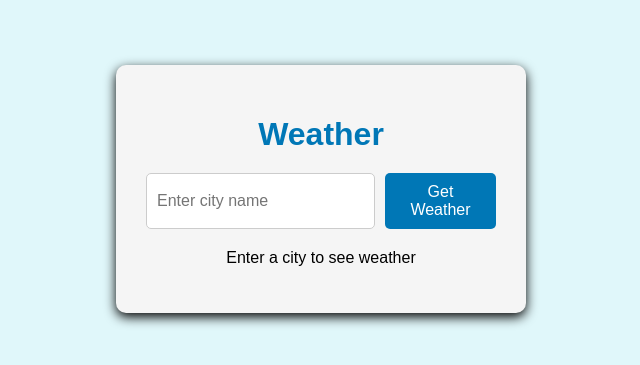
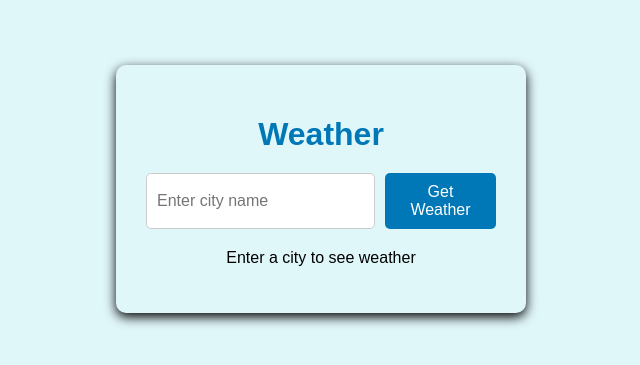
Before and after one commit to Qasid2004/Weather-Web-Application, a plain HTML site: page index.html in a window 1280 px wide. Shown: the part 219-584 px from the top of the page, without its empty margins (319-959 px from the left). Drawn offline with Linux system fonts and the light colour scheme.

Commit message:
Update style.css

```diff
--- a/style.css
+++ b/style.css
@@ -8,7 +8,7 @@ body{
 }
 
 .container{
-    background: whitesmoke;
+    background: 207, 207, 207;
     padding: 30px;
     border-radius: 10px;
     box-shadow: 0px 4px 12px rgba(0,0,0,1);
```
